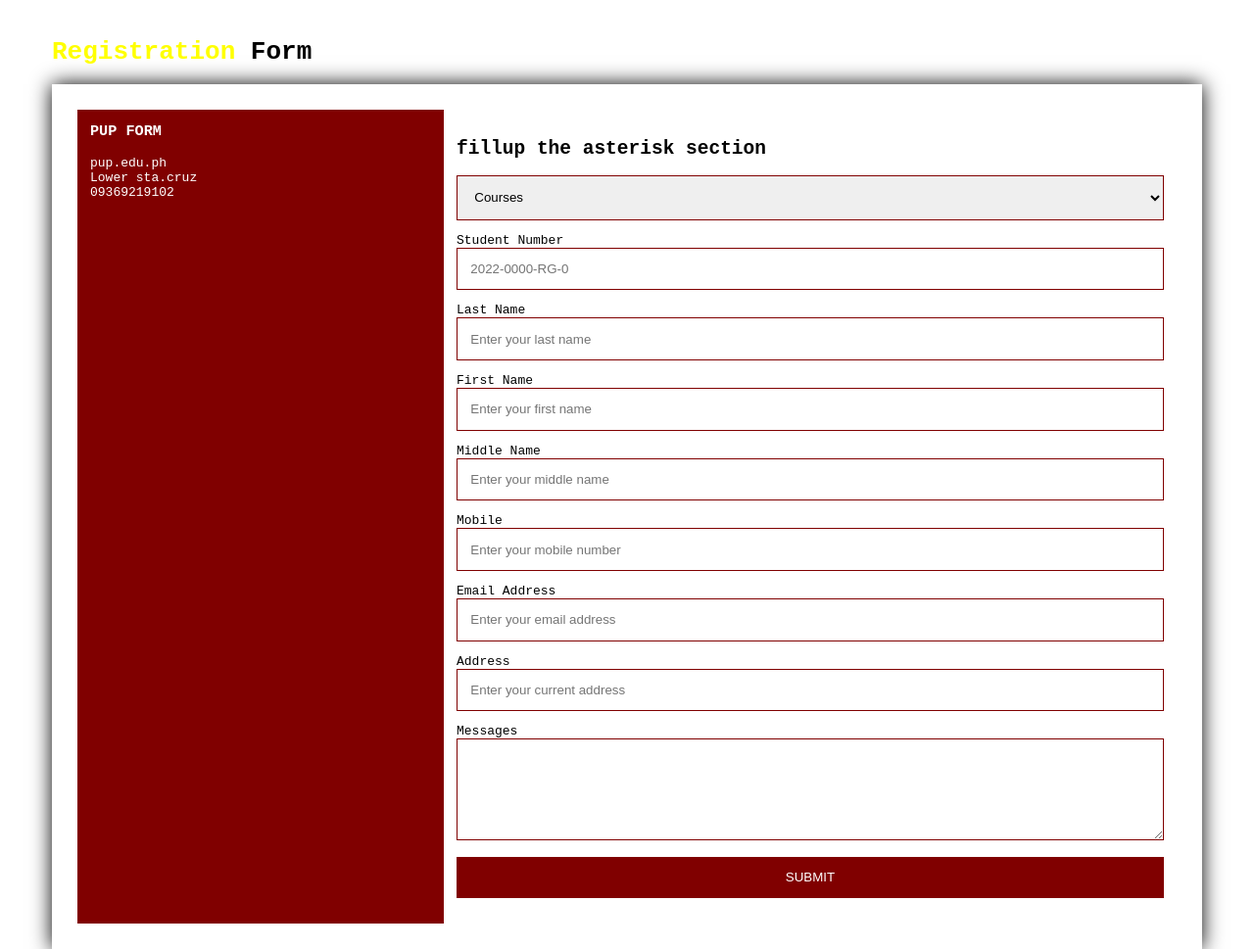
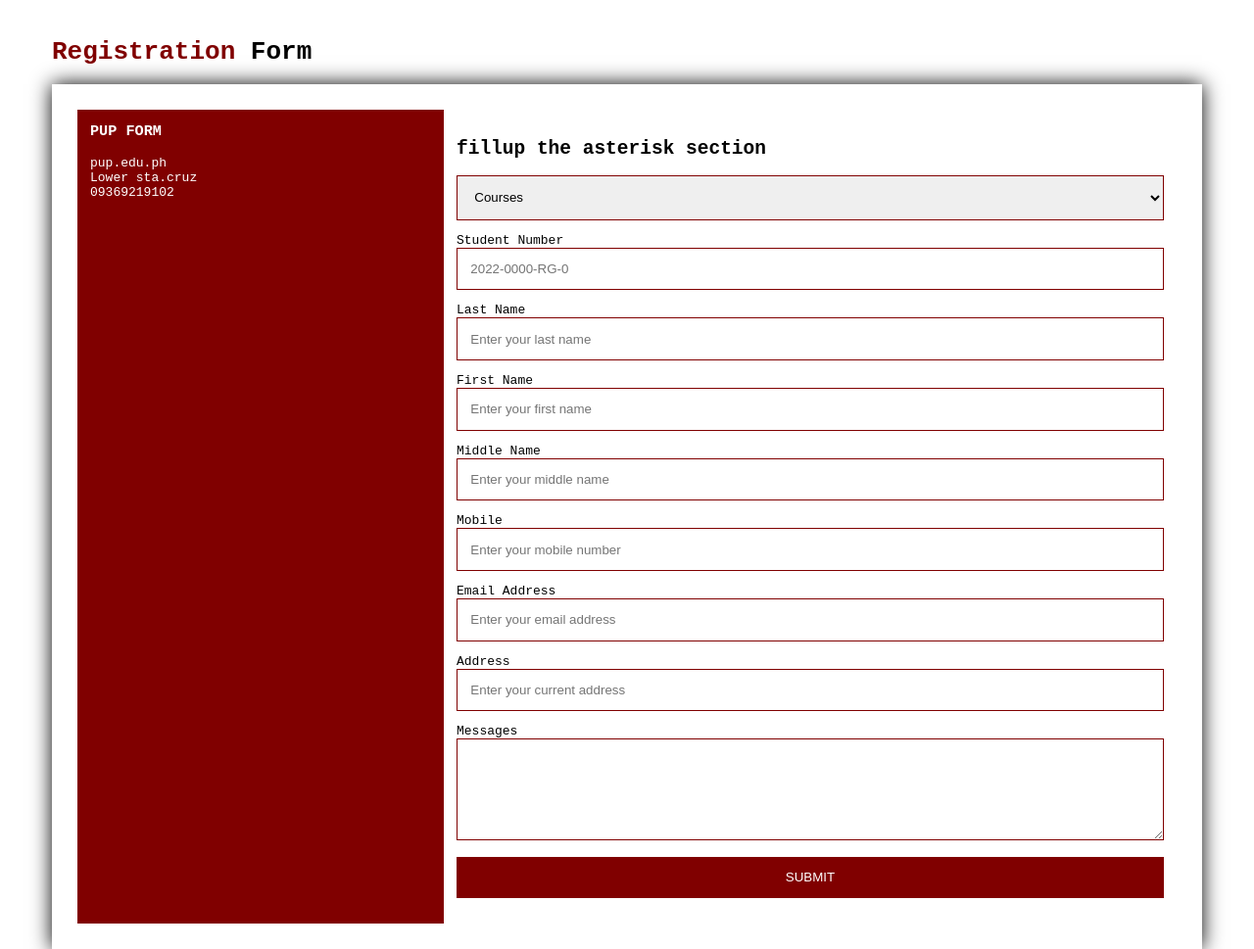
Before and after one commit to DARussel/pup-ragay-form, a plain HTML site: page index.html in a window 1280 px wide. Shown: the top 969 px of the page at 98% size. Drawn offline with Linux system fonts and the light colour scheme.

Commit message:
update style.css

```diff
--- a/style.css
+++ b/style.css
@@ -25,7 +25,7 @@ ul{
     padding: 0;
 }
 .design span{
-    color: yellow;
+    color: maroon;
 }
 
 /*----------------div WRAPPER------------------*/
```
